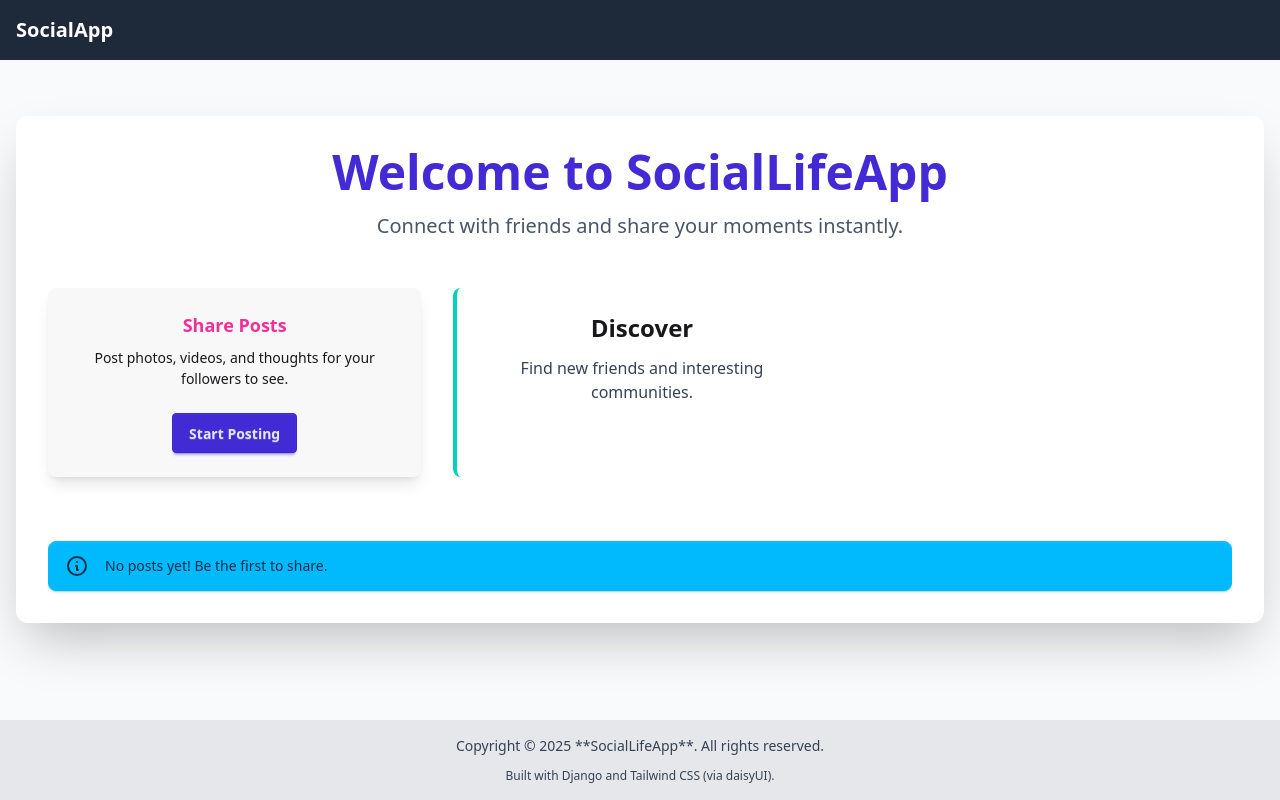
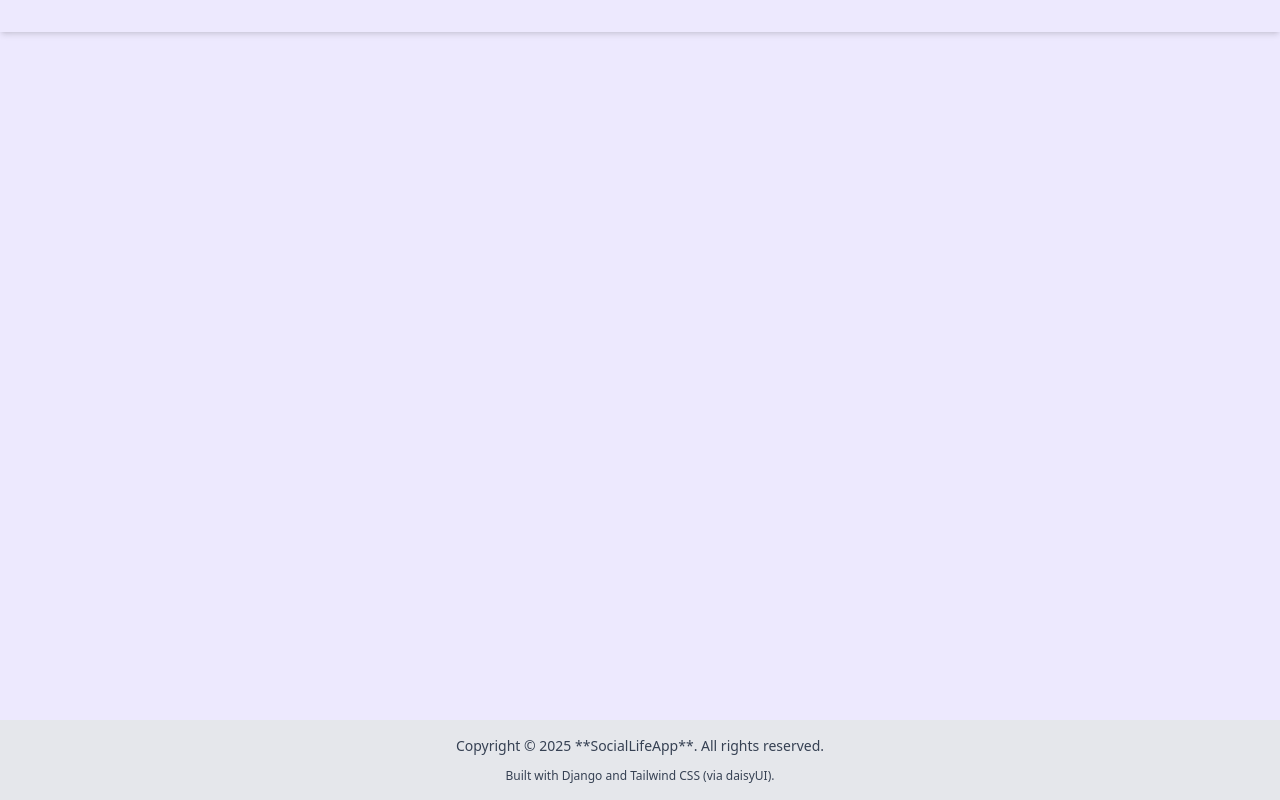
Before and after one commit to AngelAVargas04/SocialLifeApp, a Django app: template SocialApp/templates/home.html in a window 1280 px wide. Run offline with Django 3.2, Linux system fonts and the light colour scheme; the template is opened without the code that fills it, so the values that code supplies are empty; style sheets or scripts are compiled from the project's sources; some libraries are stand-ins or nearby versions.

Commit message:
adding stuff

```diff
--- /dev/null
+++ b/SocialApp/package.json
@@ -0,0 +1,5 @@
+{
+  "devDependencies": {
+    "cross-env": "^10.1.0"
+  }
+}
--- a/SocialApp/templates/base.html
+++ b/SocialApp/templates/base.html
@@ -11,7 +11,7 @@
 
     {% block head_extra %}{% endblock %}
 </head>
-<body class="bg-gray-50 flex flex-col min-h-screen">
+<body class="bg-violet-100 flex flex-col min-h-screen">
 
     {% include "partials/navbar.html" %}
 
--- a/SocialApp/templates/home.html
+++ b/SocialApp/templates/home.html
@@ -1,55 +1,10 @@
 {% extends "base.html" %}
 
 {% block title %}
-    Home - Social Life App
+    Home - Bloom
 {% endblock %}
 
 {% block content %}
-    <div class="p-8 my-10 bg-white shadow-2xl rounded-xl">
 
-        <header class="text-center mb-12">
-            <h1 class="text-5xl font-extrabold text-primary mb-4">
-                Welcome to SocialLifeApp
-            </h1>
-            <p class="text-xl text-gray-600">
-                Connect with friends and share your moments instantly.
-            </p>
-        </header>
 
-        <section class="grid grid-cols-1 md:grid-cols-3 gap-8 text-center">
-
-            <div class="card bg-base-200 shadow-lg transition duration-300 hover:shadow-xl">
-              <div class="card-body">
-                <h2 class="card-title justify-center text-secondary">Share Posts</h2>
-                <p>Post photos, videos, and thoughts for your followers to see.</p>
-                <div class="card-actions justify-center mt-4">
-                  <button class="btn btn-primary">Start Posting</button>
-                </div>
-              </div>
-            </div>
-
-            <div class="p-6 border-l-4 border-accent rounded-lg">
-                <h3 class="text-2xl font-semibold mb-3">Discover</h3>
-                <p class="text-gray-700">Find new friends and interesting communities.</p>
-            </div>
-
-            </section>
-
-        {% if latest_posts %}
-            <h2 class="text-3xl font-bold mt-16 mb-6 text-center">What's New</h2>
-            <ul class="space-y-4">
-                {% for post in latest_posts %}
-                    <li class="p-4 border border-gray-200 rounded-lg bg-gray-50">
-                        <span class="font-medium text-indigo-600">{{ post.user.username }}</span>: {{ post.content|truncatechars:100 }}
-                    </li>
-                {% endfor %}
-            </ul>
-        {% else %}
-            <div class="alert alert-info mt-16">
-              <svg xmlns="http://www.w3.org/2000/svg" fill="none" viewBox="0 0 24 24" class="stroke-current shrink-0 w-6 h-6"><path stroke-linecap="round" stroke-linejoin="round" stroke-width="2" d="M13 16h-1v-4h-1m1-4h.01M21 12a9 9 0 11-18 0 9 9 0 0118 0z"></path></svg>
-              <span>No posts yet! Be the first to share.</span>
-            </div>
-        {% endif %}
-
-    </div>
 {% endblock content %}
--- a/SocialApp/templates/partials/navbar.html
+++ b/SocialApp/templates/partials/navbar.html
@@ -1,5 +1,3 @@
-<nav class="p-4 bg-gray-800 text-white">
-    <div class="container mx-auto">
-        <a href="/" class="text-xl font-bold">SocialApp</a>
-    </div>
+<nav class="bg shadow-md p-4">
+
 </nav>
```
Also changed, not shown: SocialApp/package-lock.json (added).
